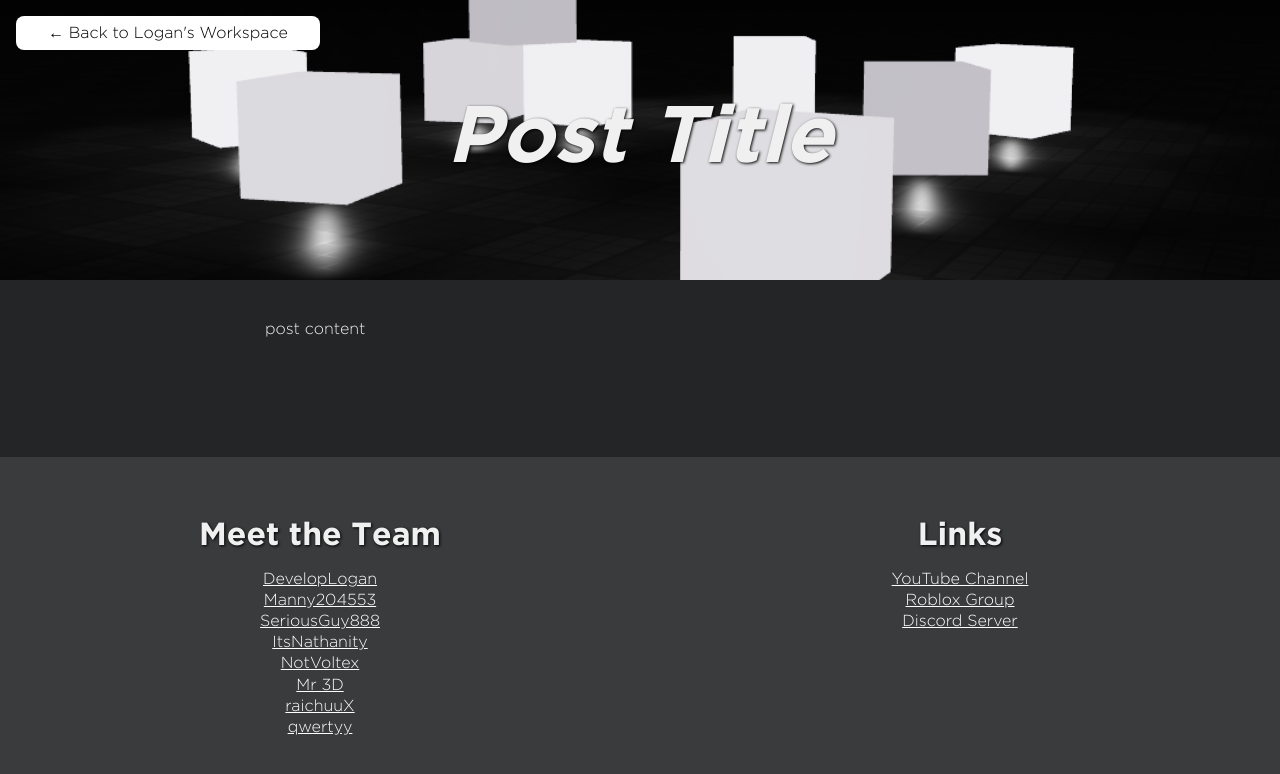
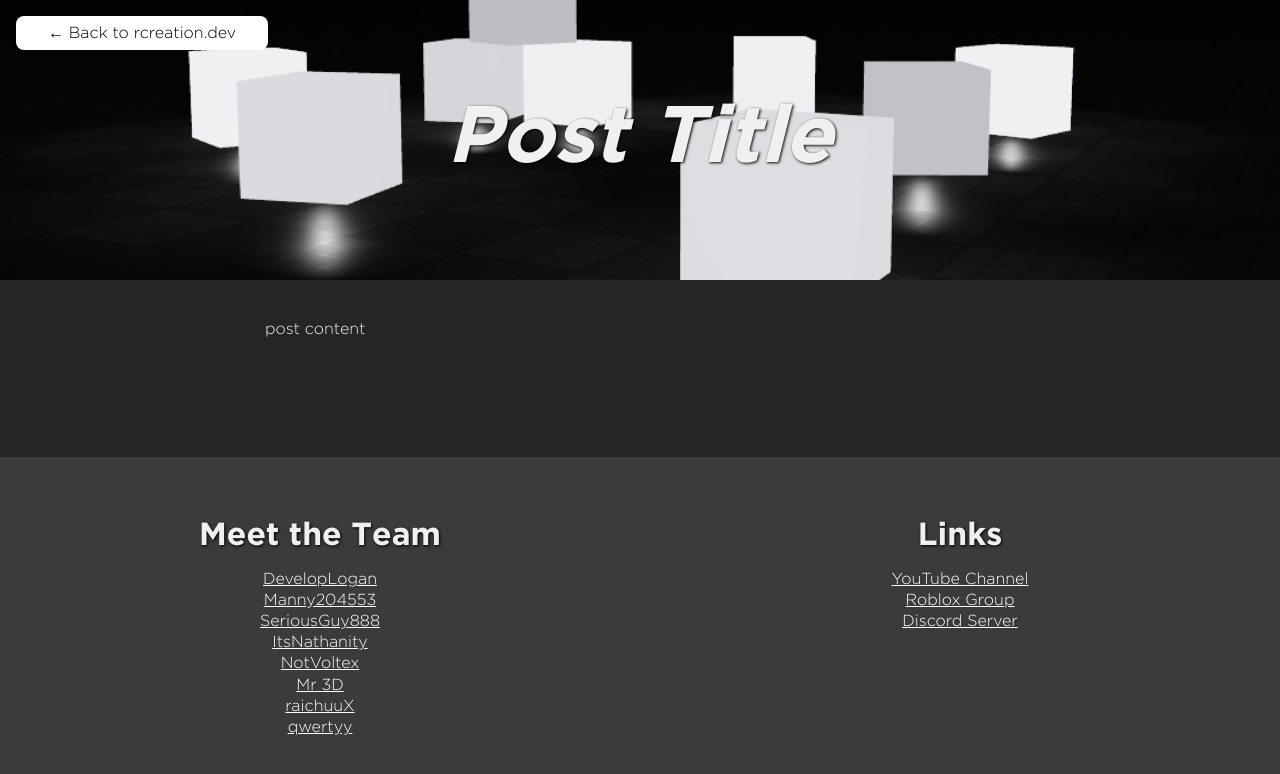
Before and after one commit to developlogan/rcreation.dev, a plain HTML site: page news.html in a window 1280 px wide. Drawn offline with nearby package versions, Linux system fonts and the light colour scheme; no server answers.

Commit message:
Logans Workspace Eradication

```diff
--- a/styles/scss/components/_header.scss
+++ b/styles/scss/components/_header.scss
@@ -39,7 +39,7 @@ header {
       content: "← ";
     }
     &::after {
-      content: "Back to Logan's Workspace";
+      content: "Back to rcreation.dev";
     }
 
     @media only screen and (max-width: 800px) {
```
Also changed, not shown: styles/css/main.css.
